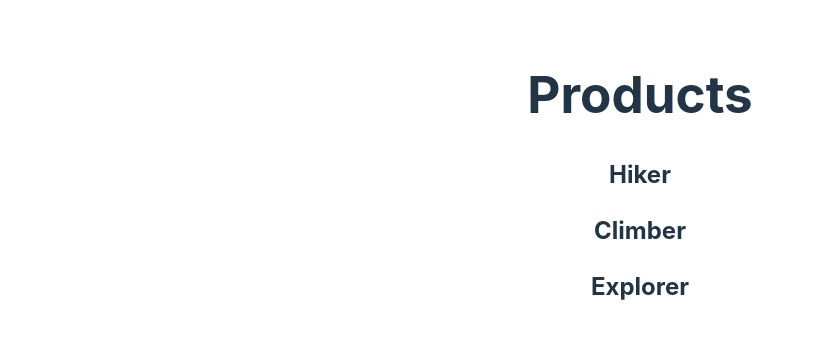
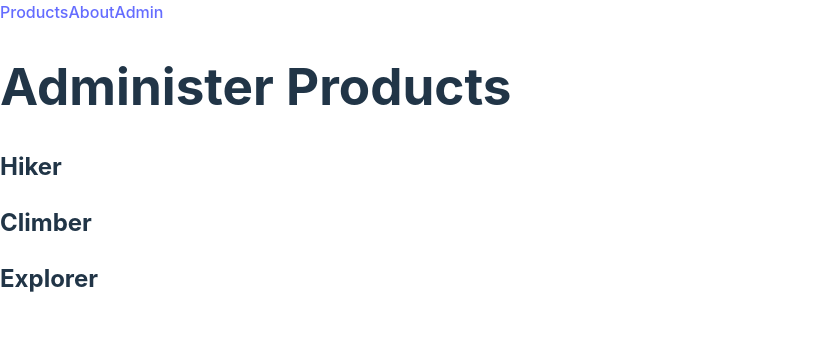
Before and after one commit to claytonmsafranek/shoe-store, a React (Vite) app: page /admin in a window 1280 px wide. Shown: the top 338 px of the page, without its empty margins (0-813 px from the left). Built offline with nearby package versions, Linux system fonts and the light colour scheme; data requests are answered from the project's data file.

Commit message:
update to use tanstack query

```diff
--- a/package.json
+++ b/package.json
@@ -12,10 +12,14 @@
     "preview": "vite preview"
   },
   "dependencies": {
+    "@tanstack/react-query": "^5.28.8",
+    "concurrently": "^8.2.2",
+    "json-server": "^0.17.4",
     "ky": "^1.2.3",
     "react": "^18.2.0",
     "react-dom": "^18.2.0",
     "react-error-boundary": "^4.0.13",
+    "react-router-dom": "^6.22.3",
     "zod": "^3.22.4"
   },
   "devDependencies": {
--- /dev/null
+++ b/src/About.tsx
@@ -0,0 +1,3 @@
+export function About() {
+    return <h1>About</h1>
+}
--- /dev/null
+++ b/src/Admin.tsx
@@ -0,0 +1,20 @@
+import { useProducts } from "./hooks/useProducts";
+
+export function Admin() {
+  const {data: products, error, isLoading } = useProducts();
+
+  if (error) throw error;
+  if (isLoading) return <h1>Loading...</h1>
+  if (!products) return <h1>No products found.</h1>
+
+  return (
+    <>
+      <h1>Administer Products</h1>
+      <div>
+        {products.map((product) => (
+          <h2 key={product.id}>{product.name}</h2>
+        ))}
+      </div>
+    </>
+  );
+}
--- a/src/App.tsx
+++ /dev/null
@@ -1,34 +0,0 @@
-import { useEffect, useState } from "react";
-import "./App.css";
-import { Product, productSchema } from "./types/product";
-import { z } from "zod";
-import ky from "ky";
-
-function App() {
-  const [products, setProducts] = useState<Product[]>([]);
-
-
-  useEffect(() => {
-    async function getProducts() {
-      const resp = await ky("http://localhost:3001/products").json();
-      const data = z.array(productSchema).parse(resp);
-      setProducts(data);
-    }
-    getProducts().catch(err => {
-      console.log(err)
-    });
-  }, []);
-
-  return (
-    <>
-      <h1>Products</h1>
-      <div>
-        {products.map((product) => (
-          <h2 key={product.id}>{product.name}</h2>
-        ))}
-      </div>
-    </>
-  );
-}
-
-export default App;
--- /dev/null
+++ b/src/NavBar.tsx
@@ -0,0 +1,11 @@
+import { Link } from "react-router-dom";
+
+export function NavBar() {
+    return (
+        <nav>
+            <Link to='/'>Products</Link>
+            <Link to='/about'>About</Link>
+            <Link to='/admin'>Admin</Link>
+        </nav>
+    )
+}
--- /dev/null
+++ b/src/Products.tsx
@@ -0,0 +1,21 @@
+import { useProducts } from "./hooks/useProducts";
+
+export default function Products() {
+  const {data: products, error, isLoading } = useProducts();
+
+
+  if (error) throw error;
+  if (isLoading) return <h1>Loading...</h1>
+  if (!products) return <h1>No products found.</h1>
+
+  return (
+    <>
+      <h1>Products</h1>
+      <div>
+        {products.map((product) => (
+          <h2 key={product.id}>{product.name}</h2>
+        ))}
+      </div>
+    </>
+  );
+}
--- /dev/null
+++ b/src/hooks/useProducts.ts
@@ -0,0 +1,13 @@
+import { useQuery } from "@tanstack/react-query";
+import { Product } from "../types/product";
+import ky from "ky";
+
+export function useProducts() {
+    return useQuery<Product[]>({
+          queryFn: async() => {
+            return ky("http://localhost:3001/products").json();
+        },
+        queryKey: ["products"],
+
+      });
+}
--- a/src/main.tsx
+++ b/src/main.tsx
@@ -1,13 +1,29 @@
 import React from 'react'
 import ReactDOM from 'react-dom/client'
-import App from './App.tsx'
+import Products from './Products.tsx'
 import './index.css'
 import { ErrorBoundary } from 'react-error-boundary'
+import { BrowserRouter, Route, Routes } from 'react-router-dom'
+import { About } from './About.tsx'
+import { NavBar } from './NavBar.tsx'
+import { QueryClient, QueryClientProvider } from '@tanstack/react-query'
+import { Admin } from './Admin.tsx'
+
+const queryClient = new QueryClient();
 
 ReactDOM.createRoot(document.getElementById('root')!).render(
   <React.StrictMode>
     <ErrorBoundary fallback={<h1>Oops! An error occured.</h1>}>
-      <App />
+      <QueryClientProvider client={queryClient}>
+        <BrowserRouter>
+          <NavBar/>
+          <Routes>
+            <Route path="/" Component={Products} />
+            <Route path="/about" Component={About} />
+            <Route path="/admin" Component={Admin} />
+          </Routes>
+        </BrowserRouter>
+      </QueryClientProvider>
     </ErrorBoundary>
   </React.StrictMode>,
 )
```
Also changed, not shown: src/hooks/useFetch.ts (added, +29 -0 lines), 1 other file (tests, documents, lock files or other folders).
